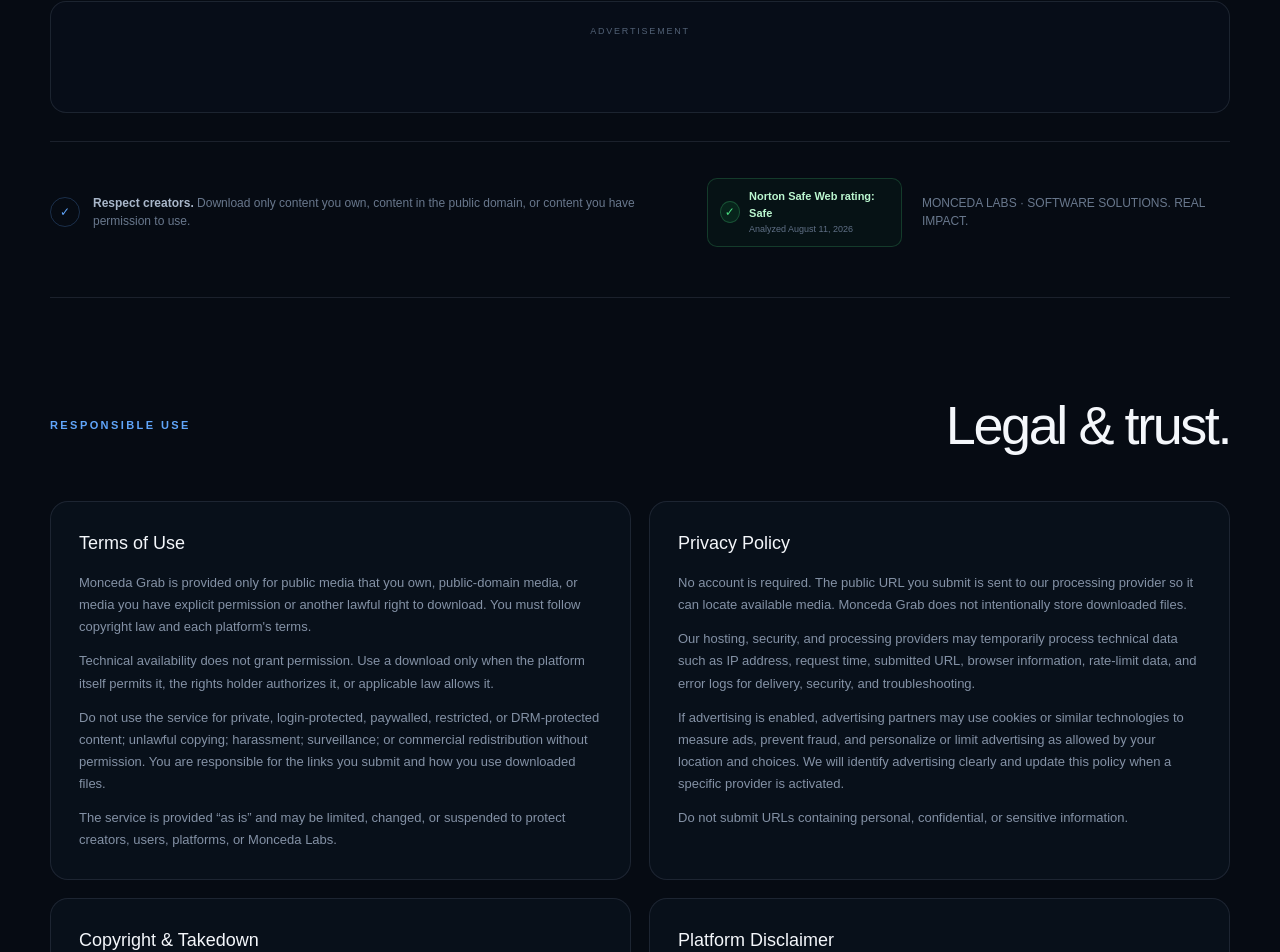
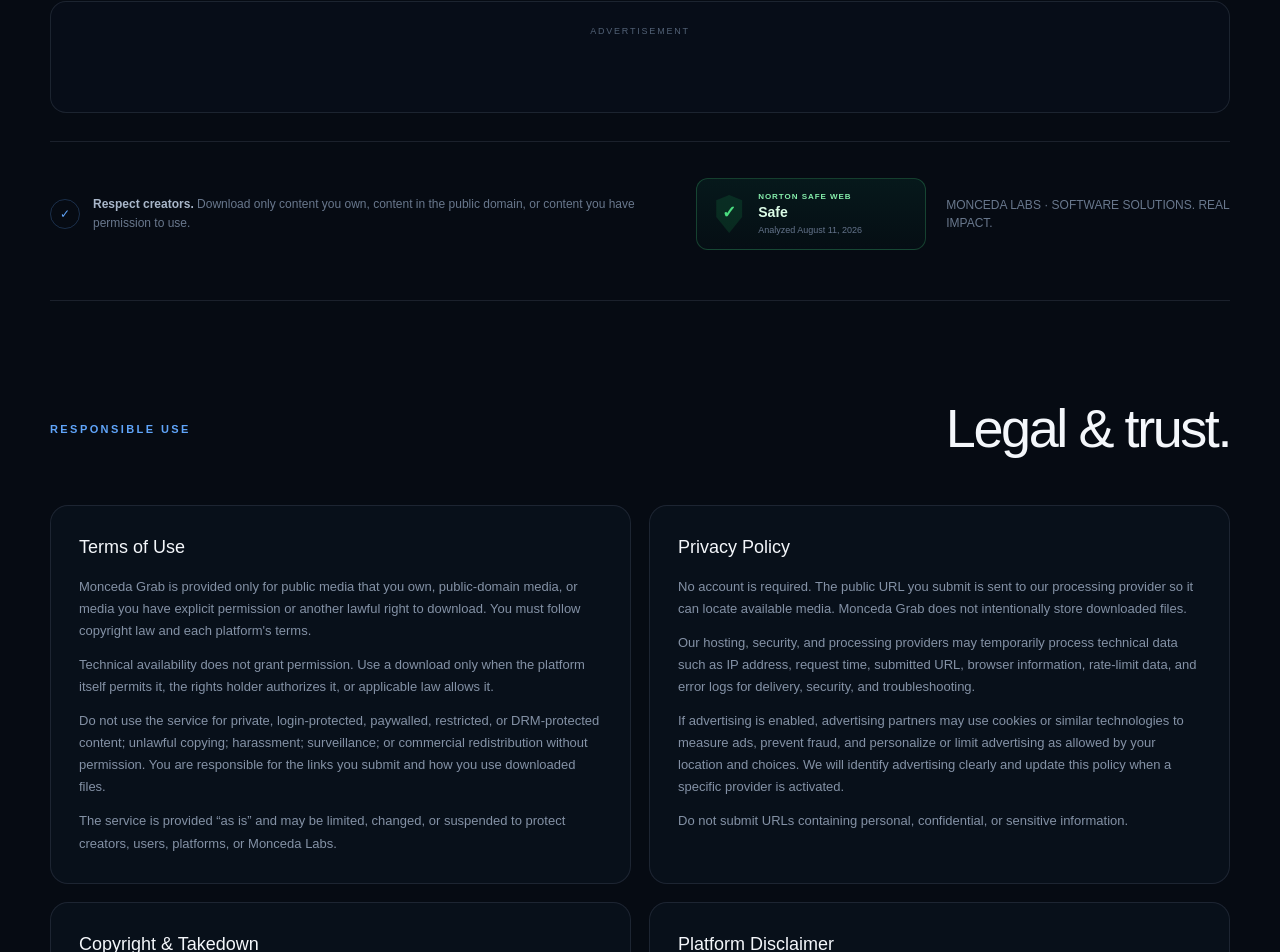
Before and after one commit to mmoncda/monceda-grab, a Next.js app: page / in a window 1280 px wide. Shown: the part 2885-3837 px from the top of the page. Built offline with nearby package versions, Linux system fonts and the light colour scheme.

Commit message:
Polish Norton Safe Web trust card

```diff
--- a/app/globals.css
+++ b/app/globals.css
@@ -148,3 +148,98 @@
   .legal-footer { flex-direction:column; }
 }
 @media (prefers-reduced-motion:reduce) { * { scroll-behavior:auto!important; transition:none!important; } }
+
+/* =========================================================
+   NORTON SAFE WEB TRUST CARD
+   ========================================================= */
+.norton-trust-card {
+  min-width: 230px;
+  display: flex !important;
+  align-items: center;
+  gap: 12px !important;
+  padding: 12px 15px !important;
+  border: 1px solid rgba(74, 222, 128, 0.24) !important;
+  border-radius: 12px !important;
+  background:
+    linear-gradient(
+      180deg,
+      rgba(16, 185, 129, 0.08),
+      rgba(6, 78, 59, 0.05)
+    ) !important;
+  text-decoration: none;
+  transition:
+    border-color 160ms ease,
+    transform 160ms ease,
+    background 160ms ease;
+}
+
+.norton-trust-card:hover {
+  border-color: rgba(74, 222, 128, 0.5) !important;
+  background:
+    linear-gradient(
+      180deg,
+      rgba(16, 185, 129, 0.12),
+      rgba(6, 78, 59, 0.08)
+    ) !important;
+  transform: translateY(-1px);
+}
+
+.norton-shield {
+  flex: 0 0 34px;
+  width: 34px;
+  height: 38px;
+  display: grid;
+  place-items: center;
+  clip-path: polygon(
+    50% 0%,
+    88% 14%,
+    88% 58%,
+    50% 100%,
+    12% 58%,
+    12% 14%
+  );
+  background: rgba(34, 197, 94, 0.14);
+  color: #4ade80;
+  font-size: 17px;
+  font-weight: 900;
+}
+
+.norton-shield > span {
+  transform: translateY(-1px);
+}
+
+.norton-copy {
+  display: grid;
+  gap: 1px;
+  min-width: 0;
+}
+
+.norton-copy .norton-label {
+  display: block;
+  margin: 0;
+  color: #86efac;
+  font-size: 8px;
+  font-weight: 800;
+  letter-spacing: 0.12em;
+}
+
+.norton-copy strong {
+  display: block;
+  color: #dcfce7 !important;
+  font-size: 14px !important;
+  line-height: 1.25;
+}
+
+.norton-copy .norton-date {
+  display: block;
+  margin: 1px 0 0;
+  color: #64748b !important;
+  font-size: 9px !important;
+}
+
+@media (max-width: 760px) {
+  .norton-trust-card {
+    width: 100%;
+    max-width: 280px;
+  }
+}
--- a/app/page.tsx
+++ b/app/page.tsx
@@ -378,9 +378,21 @@
           <p><strong>Respect creators.</strong> Download only content you own, content in the public domain, or content you have permission to use.</p>
         </div>
         <div className="trust-links">
-          <a href="https://safeweb.norton.com/" target="_blank" rel="noopener noreferrer" aria-label="View Norton Safe Web">
-            <span className="trust-check">✓</span>
-            <span><strong>Norton Safe Web rating: Safe</strong><small>Analyzed August 11, 2026</small></span>
+          <a
+            className="norton-trust-card"
+            href="https://safeweb.norton.com/"
+            target="_blank"
+            rel="noopener noreferrer"
+            aria-label="View Norton Safe Web"
+          >
+            <span className="norton-shield" aria-hidden="true">
+              <span>✓</span>
+            </span>
+            <span className="norton-copy">
+              <small className="norton-label">NORTON SAFE WEB</small>
+              <strong>Safe</strong>
+              <small className="norton-date">Analyzed August 11, 2026</small>
+            </span>
           </a>
           <span>MONCEDA LABS · SOFTWARE SOLUTIONS. REAL IMPACT.</span>
         </div>
```
